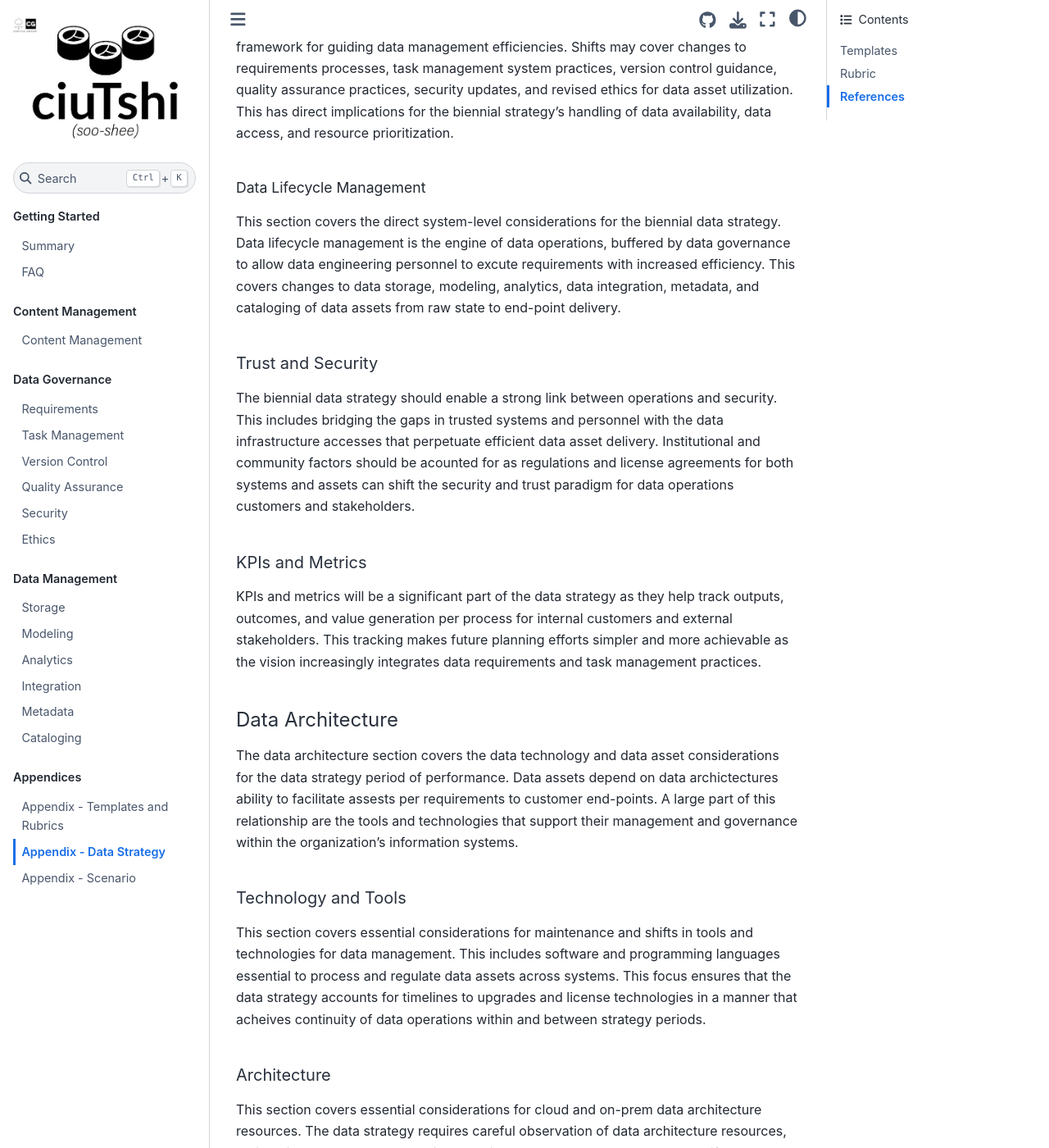
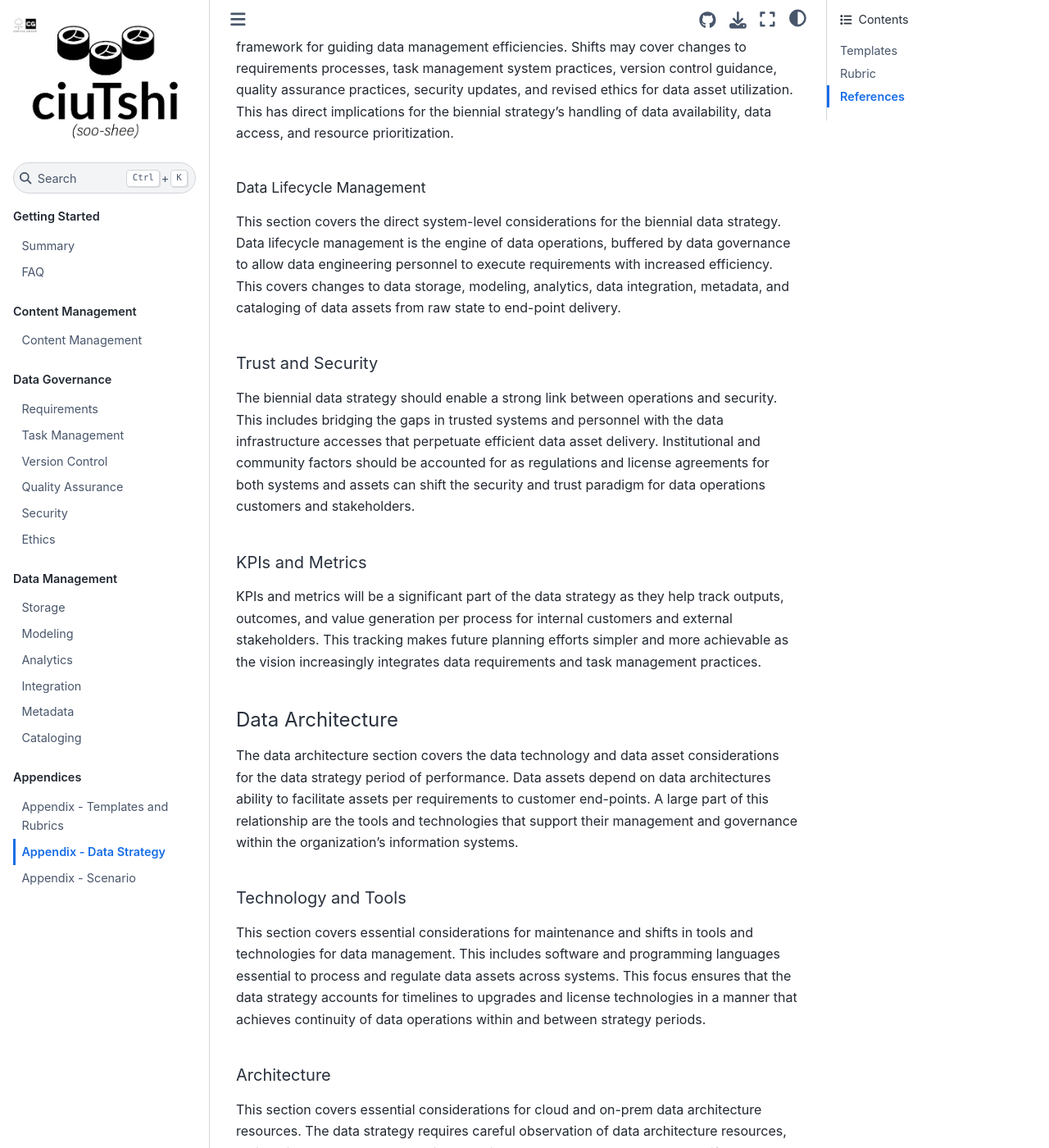
Before and after one commit to CertusGroup/ciutshi, a Sphinx documentation site: the page built from docs/source/appendix_b.md, in a window 1280 px wide and 1400 px high, scrolled down 17774 px. Shown: the whole window at 82% size. Built offline with Sphinx 7.4.7 and the Sphinx Book theme 1.1.4, drawn with Linux system fonts in a browser that asks for light colours; some of the changed text lies outside the part shown.

Commit message:
appendix - minor edits

```diff
--- a/docs/source/appendix_b.md
+++ b/docs/source/appendix_b.md
@@ -351,11 +351,11 @@ This section covers shifts in data governance as a core element of the data oper
 
 ###### Data Lifecycle Management
 
-This section covers the direct system-level considerations for the biennial data strategy. Data lifecycle management is the engine of data operations, buffered by data governance to allow data engineering personnel to excute requirements with increased efficiency. This covers changes to data storage, modeling, analytics, data integration, metadata, and cataloging of data assets from raw state to end-point delivery.
+This section covers the direct system-level considerations for the biennial data strategy. Data lifecycle management is the engine of data operations, buffered by data governance to allow data engineering personnel to execute requirements with increased efficiency. This covers changes to data storage, modeling, analytics, data integration, metadata, and cataloging of data assets from raw state to end-point delivery.
 
 ##### Trust and Security
 
-The biennial data strategy should enable a strong link between operations and security. This includes bridging the gaps in trusted systems and personnel with the data infrastructure accesses that perpetuate efficient data asset delivery. Institutional and community factors should be acounted for as regulations and license agreements for both systems and assets can shift the security and trust paradigm for data operations customers and stakeholders.
+The biennial data strategy should enable a strong link between operations and security. This includes bridging the gaps in trusted systems and personnel with the data infrastructure accesses that perpetuate efficient data asset delivery. Institutional and community factors should be accounted for as regulations and license agreements for both systems and assets can shift the security and trust paradigm for data operations customers and stakeholders.
 
 ##### KPIs and Metrics
 
@@ -363,11 +363,11 @@ KPIs and metrics will be a significant part of the data strategy as they help tr
 
 #### Data Architecture
 
-The data architecture section covers the data technology and data asset considerations for the data strategy period of performance. Data assets depend on data archictectures ability to facilitate assests per requirements to customer end-points. A large part of this relationship are the tools and technologies that support their management and governance within the organization's information systems.
+The data architecture section covers the data technology and data asset considerations for the data strategy period of performance. Data assets depend on data architectures ability to facilitate assets per requirements to customer end-points. A large part of this relationship are the tools and technologies that support their management and governance within the organization's information systems.
 
 ##### Technology and Tools
 
-This section covers essential considerations for maintenance and shifts in tools and technologies for data management. This includes software and programming languages essential to process and regulate data assets across systems. This focus ensures that the data strategy accounts for timelines to upgrades and license technologies in a manner that acheives continuity of data operations within and between strategy periods.
+This section covers essential considerations for maintenance and shifts in tools and technologies for data management. This includes software and programming languages essential to process and regulate data assets across systems. This focus ensures that the data strategy accounts for timelines to upgrades and license technologies in a manner that achieves continuity of data operations within and between strategy periods.
 
 ##### Architecture
 
```
Also changed, not shown: other parts of docs/source/appendix_b.md (+7 -7 lines).
